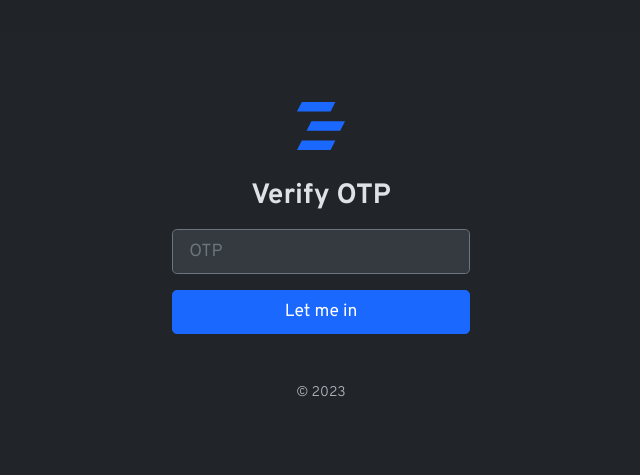
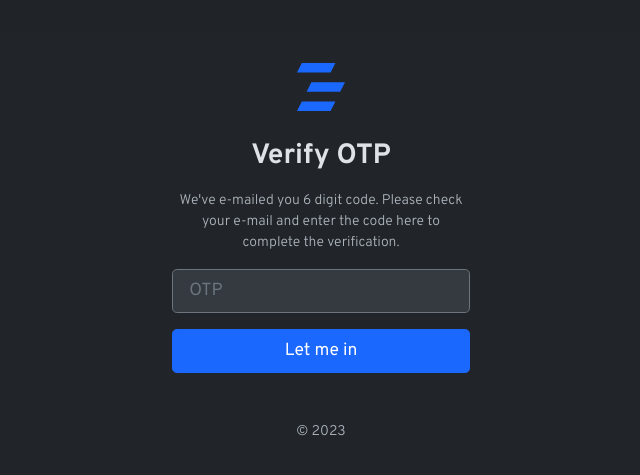
Before and after one commit to amoghkini/expense-tracker, a Python web app: template src/auth/templates/verify_otp.html in a window 1280 px wide. Shown: the part 70-545 px from the top of the page, without its empty margins (319-959 px from the left). Run offline with Jinja, Linux system fonts and the light colour scheme; the template is opened without the code that fills it, so the values that code supplies are empty; some libraries are stand-ins or nearby versions; some web fonts are replaced.

Commit message:
Added message on verify otp page

```diff
--- a/src/auth/templates/verify_otp.html
+++ b/src/auth/templates/verify_otp.html
@@ -27,6 +27,7 @@
                 </svg>
             </a>
             <h2 class="my-3">Verify OTP</h2>
+            <p class="text-muted">We've e-mailed you 6 digit code. Please check your e-mail and enter the code here to complete the verification.</p>
             <div class="form-group">
                 <label for="inputEmail" class="sr-only">Email address</label>
                 <input type="hidden" id="inputEmail" name="email" value="{{email}}"
```
